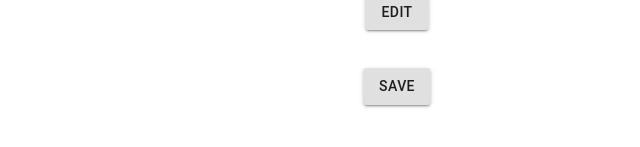
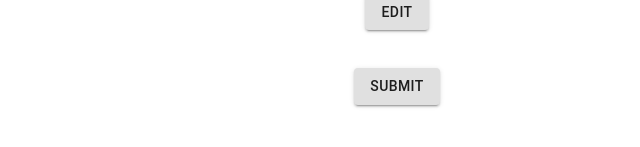
Before and after one commit to trevorreynolds2020/ksre-survey, a React (Create React App) app: page /direct-summary in a window 1280 px wide. Shown: the part 615-762 px from the top of the page, without its empty margins (243-883 px from the left). Built offline with nearby package versions, Linux system fonts and the light colour scheme.

Commit message:
Minor Improvements

```diff
--- a/src/components/DirectContacts.js
+++ b/src/components/DirectContacts.js
@@ -254,7 +254,7 @@ function DirectContacts(props){
 
                 <Link to = "/direct-summary">
                     <Button color = "black" variant="contained">
-                        Submit
+                        Review
                     </Button>
                 </Link>
             </div>
--- a/src/components/DirectSummary.js
+++ b/src/components/DirectSummary.js
@@ -139,7 +139,7 @@ function DirectSummary(props){
             <div class = "center-button">
             <Link to = "/">
                 <Button color = "black" variant="contained" onClick={()=>{updateExcel()}}>
-                    Save
+                    Submit
                 </Button>
             </Link>
         </div>
--- a/src/components/Event.js
+++ b/src/components/Event.js
@@ -303,7 +303,7 @@ function Event(props) {
             <div class = "submit-button">
             <Link to = "/event-summary">
                     <Button color = "black" variant="contained">
-                        Submit
+                        Review
                     </Button>
                 </Link>
             </div>
--- a/src/components/EventSummary.js
+++ b/src/components/EventSummary.js
@@ -138,7 +138,7 @@ function EventSummary(props){
             <div class = "center-button">
             <Link to = "/">
                 <Button color = "black" variant="contained" onClick={()=>{updateExcel()}}>
-                    Save
+                    Submit
                 </Button>
             </Link>
         </div>
--- a/src/components/IndirectContacts.js
+++ b/src/components/IndirectContacts.js
@@ -32,7 +32,7 @@ function IndirectContacts(props){
 
     const [startDate, setSelectedDate] = useState(new Date());
     const MethodOfContact = ["Newspaper" , "Podcast" , "Radio", "TV", "Social Media", "Video", "E-News", "Exhibit", "Mailing", "Handout"]
-    const Challenges = ["Community Vitality / VC","Developing Tomorrows Leaders","Global Health Systems","Health","Water"]
+    const Challenges = ["Global Food Systems", "Community Vitality", "4H / Developing Tomorrow's Leaders", "Water", "Health"]
 
     const [ date , setDate ] = useState(null);
     const [ methodOfContact , setMethodOfContact ] = useState(null);
@@ -134,7 +134,7 @@ function IndirectContacts(props){
             <div class = "submit-button">
             <Link to = "/indirect-summary">
                 <Button color = "black" variant="contained">
-                            Submit
+                    Review
                 </Button>
             </Link>
             </div>
--- a/src/components/IndirectSummary.js
+++ b/src/components/IndirectSummary.js
@@ -90,7 +90,7 @@ function IndirectSummary(props){
             <div class = "center-button">
             <Link to = "/">
                 <Button color = "black" variant="contained" onClick={()=>{updateExcel()}}>
-                    Save
+                    Submit
                 </Button>
             </Link>
         </div>
--- a/src/components/Report.js
+++ b/src/components/Report.js
@@ -249,7 +249,7 @@ function Report(props){
             <div class = "submit-button">
             <Link to = "/report-summary">
                 <Button color = "black" variant="contained">
-                        Submit
+                        Review
                 </Button>
             </Link>
             </div>
--- a/src/components/ReportSummary.js
+++ b/src/components/ReportSummary.js
@@ -120,7 +120,7 @@ function ReportSummary(props){
             <div class = "center-button">
             <Link to = "/">
                 <Button color = "black" variant="contained" onClick={()=>{updateExcel()}}>
-                    Save
+                    Submit
                 </Button>
             </Link>
         </div>
```
